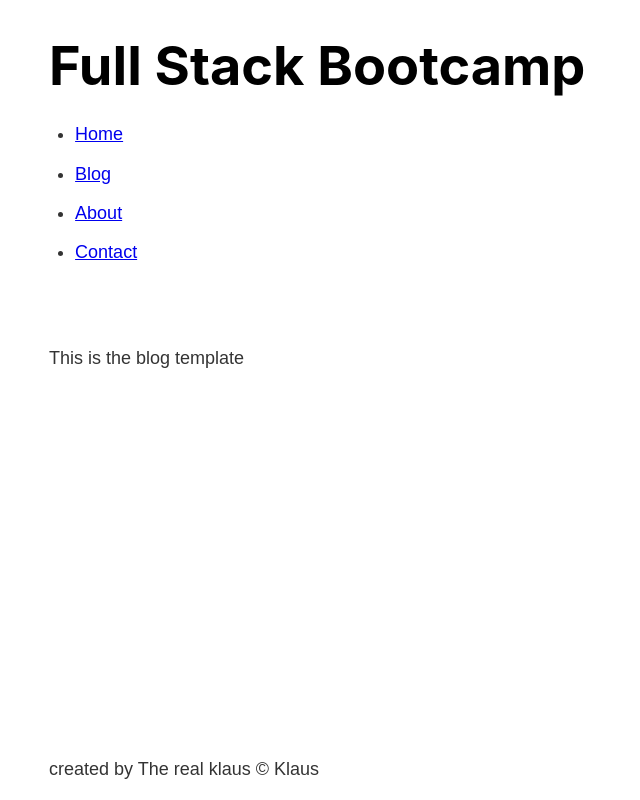
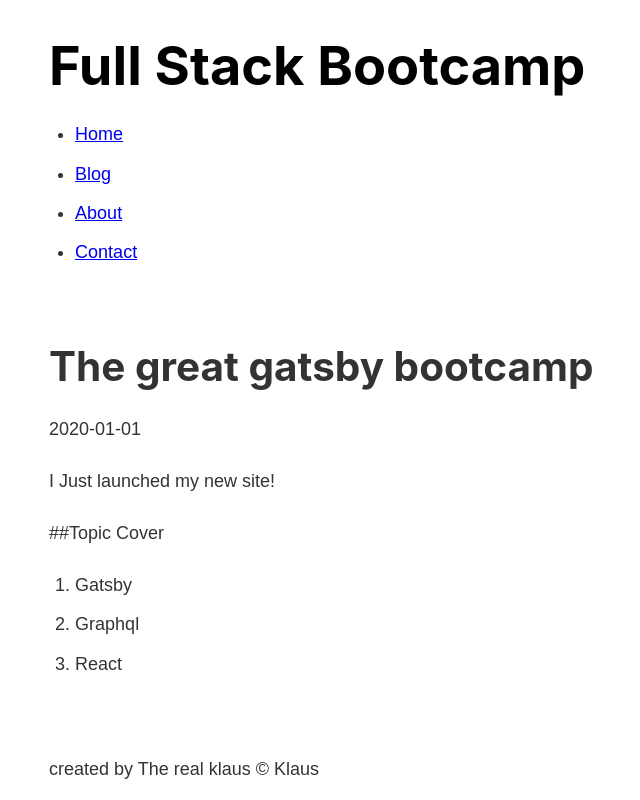
Before and after one commit to yvikasofficial/gatsby-bootcamp, a Gatsby site: page /blog/gatsby in a window 1280 px wide. Shown: the whole page, without its empty margins (234-874 px from the left). Built offline with nearby package versions, Linux system fonts and the light colour scheme; Gatsby itself is replaced by a stand-in of ours.

Commit message:
Retriving data from the slug

```diff
--- a/src/templates/blog.jsx
+++ b/src/templates/blog.jsx
@@ -1,8 +1,29 @@
+import { graphql } from "gatsby"
 import React from "react"
 import Layout from "../components/layout"
 
-const Blog = () => {
-  return <Layout>This is the blog template</Layout>
+export const query = graphql`
+  query($slug: String!) {
+    markdownRemark(fields: { slug: { eq: $slug } }) {
+      frontmatter {
+        title
+        date
+      }
+      html
+    }
+  }
+`
+
+const Blog = props => {
+  return (
+    <Layout>
+      <h1>{props.data.markdownRemark.frontmatter.title}</h1>
+      <p>{props.data.markdownRemark.frontmatter.date}</p>
+      <div
+        dangerouslySetInnerHTML={{ __html: props.data.markdownRemark.html }}
+      ></div>
+    </Layout>
+  )
 }
 
 export default Blog
```
